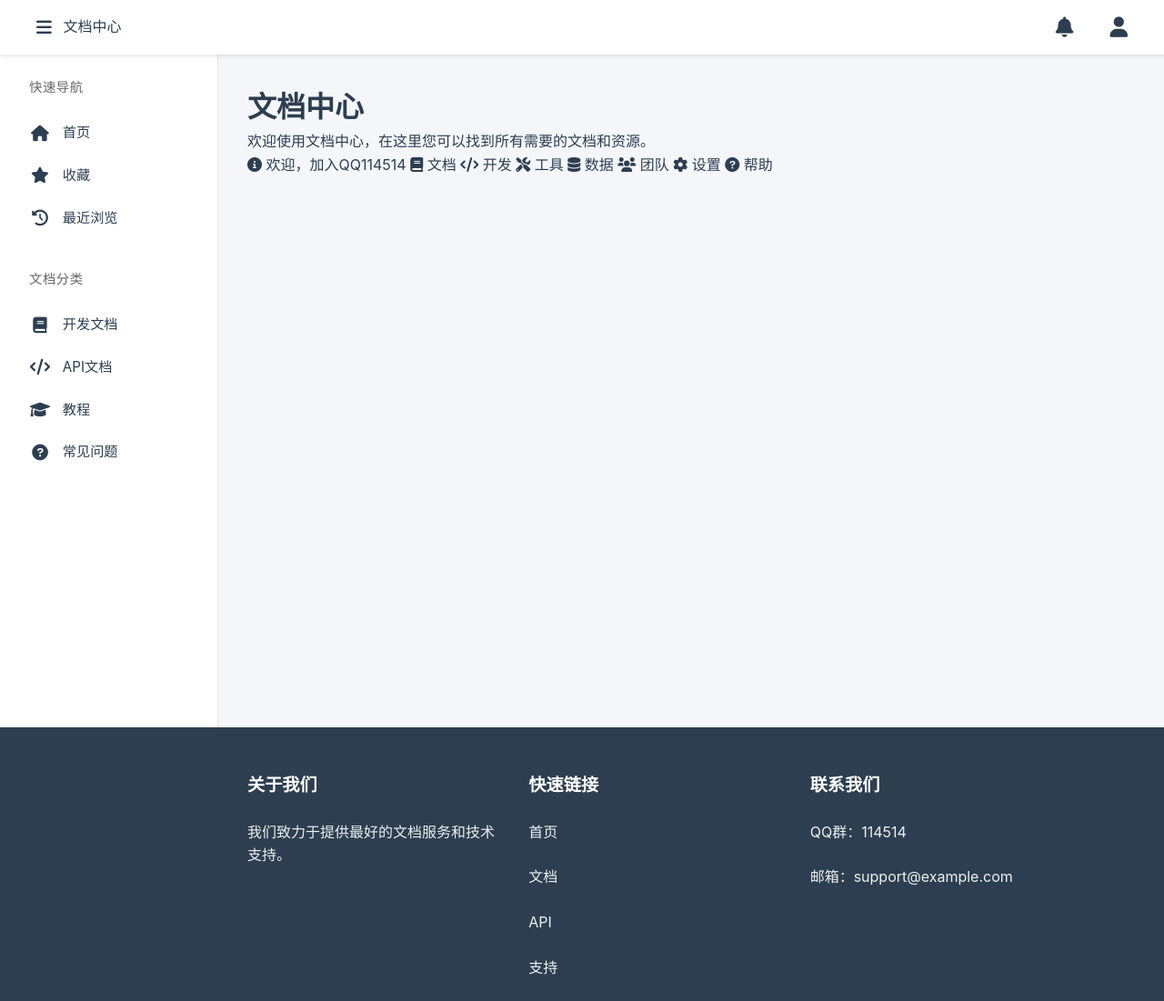
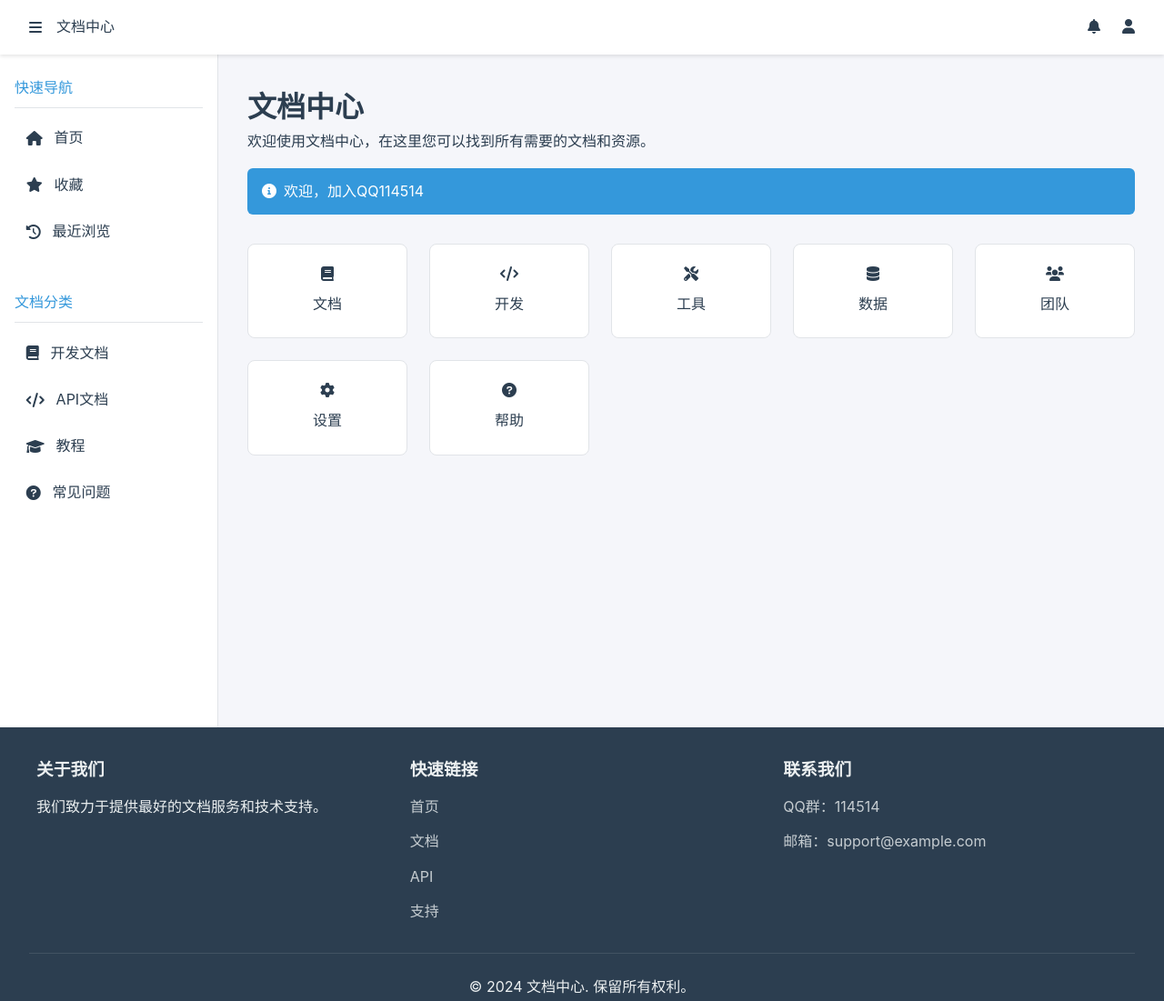
Before and after one commit to icewater1234/website, a plain HTML site: page doc/index.html in a window 1280 px wide. Shown: the top 1101 px of the page at 91% size. Drawn offline with Linux system fonts and the light colour scheme.

Commit message:
更新 doc.css

```diff
--- a/doc/css/doc.css
+++ b/doc/css/doc.css
@@ -19,6 +19,10 @@
     box-sizing: border-box;
 }
 
+nav-bar, page-layout, side-bar, page-container, menu-group, menu-item {
+    display: block;
+}
+
 body {
     font-family: -apple-system, BlinkMacSystemFont, "Segoe UI", Roboto, "Helvetica Neue", Arial, sans-serif;
     line-height: 1.6;
@@ -29,7 +33,6 @@ body {
     flex-direction: column;
 }
 
-/* 顶部导航栏 */
 nav-bar {
     height: var(--nav-height);
     background: var(--card-bg);
@@ -48,20 +51,8 @@ nav-bar {
 .nav-left {
     display: flex;
     align-items: center;
-    gap: 0.8rem;
+    gap: 1rem;
     cursor: pointer;
-    padding: 0.5rem;
-    border-radius: 6px;
-    transition: all 0.3s ease;
-}
-
-.nav-left:hover {
-    background: var(--hover-color);
-}
-
-.nav-left i {
-    font-size: 1.2rem;
-    color: var(--primary-color);
 }
 
 .nav-right {
@@ -71,258 +62,148 @@ nav-bar {
 
 .nav-right a {
     color: var(--primary-color);
-    text-decoration: none;
-    padding: 0.5rem;
-    border-radius: 6px;
-    transition: all 0.3s ease;
-    display: flex;
-    align-items: center;
 }
 
-.nav-right a:hover {
-    background: var(--hover-color);
-    color: var(--secondary-color);
+page-layout {
+    display: flex;
+    margin-top: var(--nav-height);
+    min-height: calc(100vh - var(--nav-height));
 }
 
-.nav-right i {
-    font-size: 1.4rem;
-}
-
-.nav-right .bilibili-icon {
-    width: 1.4rem;
-    height: 1.4rem;
-}
-
-/* 添加一个微妙的动画效果 */
-.nav-right a:hover i,
-.nav-right a:hover .bilibili-icon {
-    transform: scale(1.1);
-    transition: transform 0.2s ease;
-}
-
-/* 页面布局 */
-page-layout {
-    display: flex;
-    min-height: calc(100vh - var(--nav-height));
-    margin-top: var(--nav-height);
-    position: relative;
-}
-
-/* 侧边栏 */
 side-bar {
     width: var(--sidebar-width);
     background: var(--card-bg);
     border-right: 1px solid var(--border-color);
+    padding: 1rem;
+    transition: transform 0.3s ease;
     position: fixed;
-    top: var(--nav-height);
-    left: 0;
-    bottom: 0;
-    overflow-y: auto;
-    transition: transform 0.3s ease;
-    z-index: 999;
-}
-
-side-menu {
-    padding: 1rem;
-    display: block;
+    height: calc(100vh - var(--nav-height));
 }
 
 menu-group {
-    display: block;
-    margin-bottom: 1.5rem;
+    margin-bottom: 2rem;
 }
 
 menu-title {
     display: block;
-    font-size: 0.9rem;
-    color: #666;
-    text-transform: uppercase;
-    letter-spacing: 0.5px;
-    padding: 0.5rem 1rem;
+    color: var(--secondary-color);
+    font-weight: 500;
+    padding: 0.5rem 0;
     margin-bottom: 0.5rem;
+    border-bottom: 1px solid var(--border-color);
 }
 
 menu-item {
     display: flex;
     align-items: center;
     gap: 0.8rem;
-    padding: 0.7rem 1rem;
-    color: var(--primary-color);
+    padding: 0.8rem;
     border-radius: 6px;
     cursor: pointer;
-    transition: all 0.2s ease;
+    transition: background 0.2s;
 }
 
 menu-item:hover {
     background: var(--hover-color);
-    color: var(--secondary-color);
 }
 
-menu-item i {
-    font-size: 1.1rem;
-    width: 1.5rem;
-    text-align: center;
+page-container {
+    flex: 1;
+    margin-left: var(--sidebar-width);
+    padding: 2rem;
+    transition: margin 0.3s ease;
 }
 
-menu-item span {
-    font-size: 0.95rem;
+notice-bar {
+    display: flex;
+    align-items: center;
+    gap: 0.5rem;
+    background: var(--notice-bg);
+    color: var(--notice-color);
+    padding: 0.8rem 1rem;
+    border-radius: 6px;
+    margin: 1rem 0;
 }
 
-/* 主容器调整 */
-page-container {
-    max-width: 1200px;
-    width: 100%;
-    margin: 0 auto;
-    padding: 2rem;
-    display: block;
-    flex: 1;
-    margin-left: var(--sidebar-width);
-    min-height: calc(100vh - var(--nav-height));
+nav-grid {
+    display: grid;
+    grid-template-columns: repeat(auto-fill, minmax(160px, 1fr));
+    gap: 1.5rem;
+    margin-top: 2rem;
 }
 
-/* 底部栏 */
+nav-card {
+    background: var(--card-bg);
+    border: 1px solid var(--border-color);
+    border-radius: 8px;
+    padding: 1.5rem;
+    display: flex;
+    flex-direction: column;
+    align-items: center;
+    gap: 0.8rem;
+    cursor: pointer;
+    transition: all 0.2s;
+}
+
+nav-card:hover {
+    transform: translateY(-3px);
+    box-shadow: 0 4px 8px rgba(0, 0, 0, 0.1);
+}
+
 footer-bar {
     background: var(--footer-bg);
     color: var(--footer-text);
-    padding: 3rem 0 1rem;
+    padding: 2rem;
     margin-top: auto;
-    position: relative;
-    z-index: 1;
-    width: 100%;
 }
 
 .footer-content {
-    max-width: calc(1200px - var(--sidebar-width));
-    margin: 0 auto 0 var(--sidebar-width);
     display: grid;
-    grid-template-columns: repeat(3, 1fr);
+    grid-template-columns: repeat(auto-fit, minmax(200px, 1fr));
     gap: 2rem;
-    padding: 0 2rem;
+    max-width: 1200px;
+    margin: 0 auto;
 }
 
 .footer-section {
     display: flex;
     flex-direction: column;
-    gap: 1rem;
-}
-
-.footer-section h3 {
-    color: white;
-    font-size: 1.2rem;
-    margin-bottom: 0.5rem;
+    gap: 0.8rem;
 }
 
 .footer-section a {
     color: var(--footer-text);
+    opacity: 0.8;
     text-decoration: none;
-    transition: color 0.3s ease;
-    display: block;
-    margin-bottom: 0.5rem;
 }
 
 .footer-section a:hover {
-    color: var(--secondary-color);
+    opacity: 1;
 }
 
 .footer-bottom {
     text-align: center;
     margin-top: 2rem;
-    padding-top: 1rem;
+    padding-top: 1.5rem;
     border-top: 1px solid rgba(255, 255, 255, 0.1);
 }
 
-.footer-bottom p {
-    font-size: 0.9rem;
-    color: rgba(255, 255, 255, 0.7);
-}
-
-/* 响应式调整 */
 @media (max-width: 768px) {
+    side-bar {
+        transform: translateX(-100%);
+        z-index: 100;
+    }
+    side-bar.active {
+        transform: translateX(0);
+    }
+    page-container {
+        margin-left: 0;
+        padding: 1rem;
+    }
     nav-bar {
         padding: 0 1rem;
     }
-
-    .nav-left span {
-        display: none;
-    }
-
-    .nav-left {
-        padding: 0.8rem;
-        background: var(--hover-color);
-        border-radius: 8px;
-    }
-
-    .nav-left i {
-        font-size: 1.4rem;
-    }
-
-    side-bar {
-        transform: translateX(-100%);
-        box-shadow: none;
-    }
-
-    side-bar.active {
-        transform: translateX(0);
-        box-shadow: 2px 0 8px rgba(0, 0, 0, 0.1);
-    }
-
-    page-container {
-        margin-left: 0;
-        min-height: auto;
-    }
-
-    page-container.shifted {
-        transform: translateX(var(--sidebar-width));
-    }
-
-    /* 添加遮罩层效果 */
-    side-bar::after {
-        content: '';
-        position: fixed;
-        top: 0;
-        left: 0;
-        right: 0;
-        bottom: 0;
-        background: rgba(0, 0, 0, 0.5);
-        opacity: 0;
-        visibility: hidden;
-        transition: all 0.3s ease;
-        z-index: -1;
-    }
-
-    side-bar.active::after {
-        opacity: 1;
-        visibility: visible;
-    }
-
-    .footer-content {
-        max-width: 100%;
-        margin: 0 auto;
+    nav-grid {
         grid-template-columns: repeat(2, 1fr);
-        gap: 1.5rem;
-        padding: 0 1rem;
     }
 }
-
-@media (max-width: 480px) {
-    nav-bar {
-        padding: 0 0.8rem;
-    }
-
-    .nav-right {
-        gap: 1rem;
-    }
-
-    .footer-content {
-        grid-template-columns: 1fr;
-        text-align: center;
-    }
-
-    .footer-section {
-        align-items: center;
-    }
-
-    page-container {
-        padding: 1rem;
-    }
-}
```
